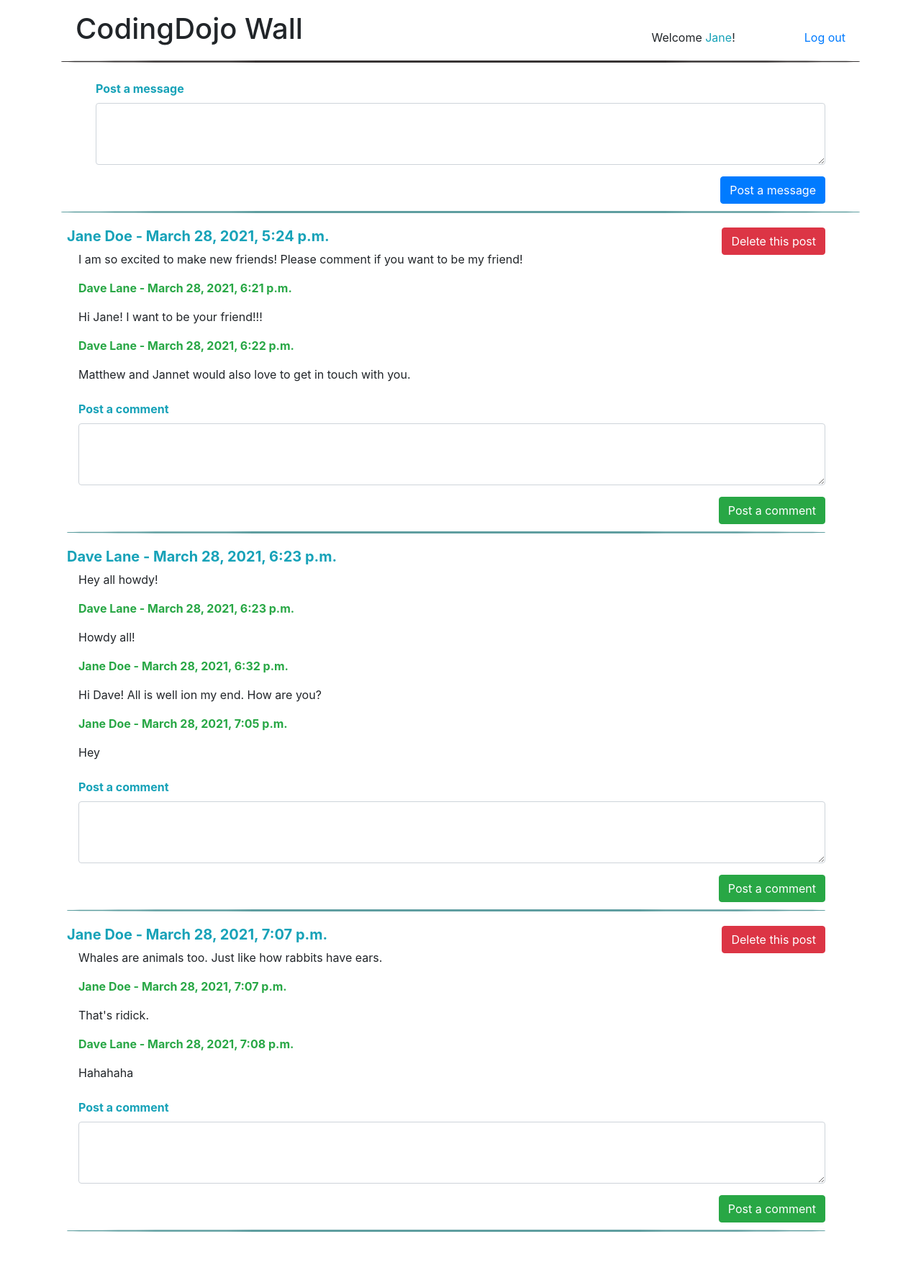
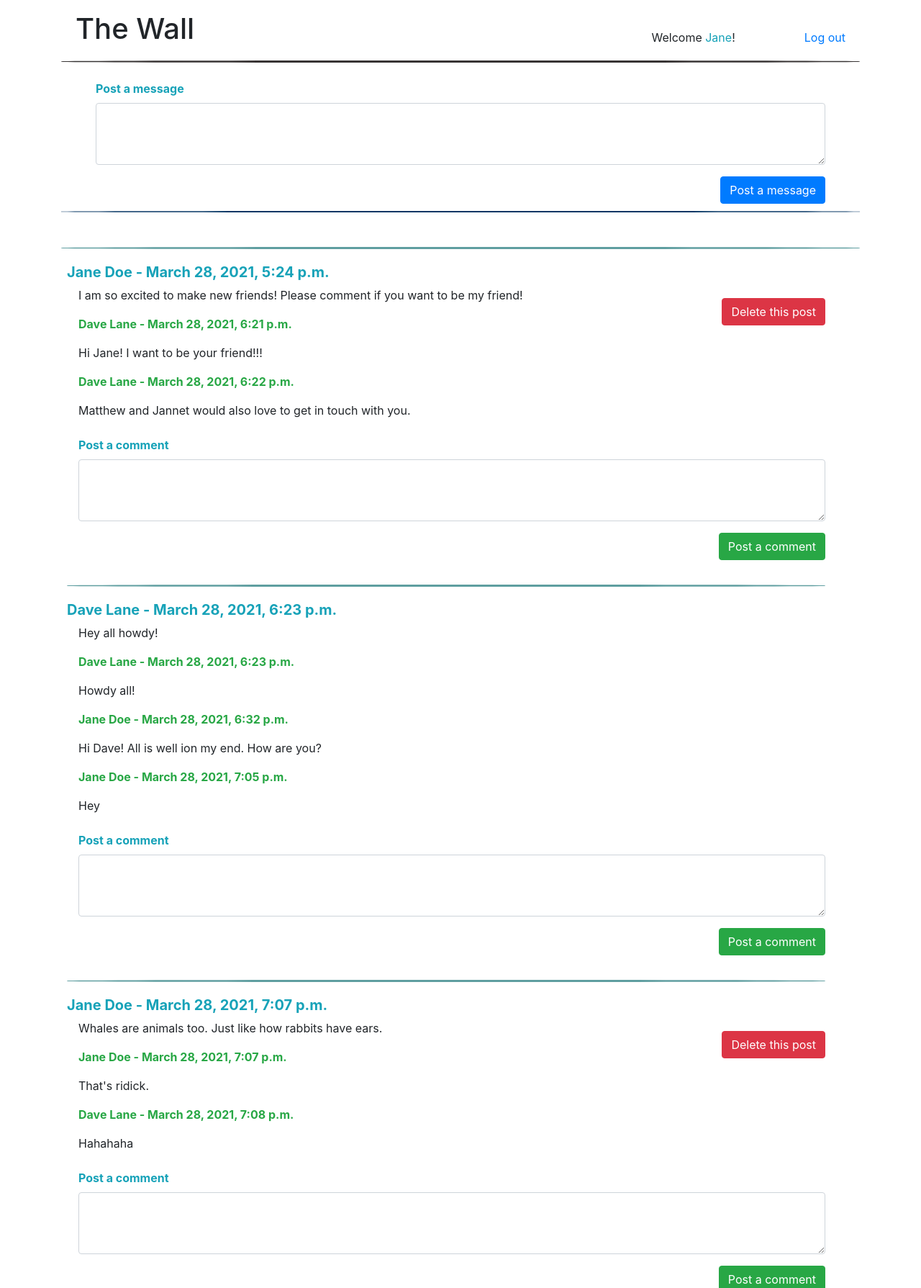
Before and after one commit to aasthaneup/django_theWall, a Django app: template app_wall/templates/wall.html in a window 1280 px wide. Shown: the top 1789 px of the page at 72% size. Before the commit the page ends 1711 px from the top, so only its background shows below. Run offline with Django 3.2, Linux system fonts and the light colour scheme; the template is opened without the code that fills it: values that come from a table or form of the project are taken from there, others are empty; data comes from the database, SQL or seed files in the repository; both versions use the stored data as it was after the commit; some libraries are stand-ins or nearby versions.

Commit message:
spacing improved

```diff
--- a/app_wall/static/style.css
+++ b/app_wall/static/style.css
@@ -38,6 +38,16 @@
     margin: auto;
     margin-bottom: 20px;
 }
+.secline{
+    height: 2px;
+    background-color: rgb(6, 54, 100);
+    border-radius: 40%;
+    margin: auto;
+    margin-bottom: 20px;
+}
+.cmtmsgs{
+    border-bottom: 2px solid rgb(3, 74, 85);
+}
 .bodyline{
     height: 3px;
     background-color: cadetblue;
--- a/app_wall/templates/wall.html
+++ b/app_wall/templates/wall.html
@@ -12,9 +12,9 @@
 <body>
     <div class="container">
         <div class="header mt-3">
-            <a class = "float-right mt-4 ml-5 "" href="/logout">Log out</a>
+            <a class = "float-right mt-4 ml-5" href="/logout">Log out</a>
             <p class="float-right mt-4 mr-5">Welcome <span class="text-info">{{logged_user.first_name}}</span>!</p>
-            <h1>CodingDojo Wall</h1>
+            <h1>The Wall</h1>
         </div>
         <div class="line"></div>
         <div class="content ml-5 mr-5">
@@ -28,11 +28,12 @@
             </form>
             <br>
         </div>
-        <div class="bodyline"></div>
+        <div class="secline"></div>
+        <div class="bodyline mt-5"></div>
         <div class="cmmttome ml-2 mr-5">
             {% for msg in all_messages %}
                 {% if msg.message_posted_by.id == logged_user.id %}
-                    <a class="btn btn-danger float-right" href = "/delete/{{msg.id}}">Delete this post</a>
+                    <a class="btn btn-danger float-right mt-5" href = "/delete/{{msg.id}}">Delete this post</a>
                 {% endif %}
                 <h5 class="font-weight-bold text-info">{{msg.message_posted_by.first_name}} {{ msg.message_posted_by.last_name }} - {{ msg.created_at }}</h5>
                 <div class="ml-3">
@@ -48,6 +49,7 @@
                             <textarea class="form-control" id="comment" rows="3" name = "postedcmt"></textarea>
                             <button class="btn btn-success float-right mt-3">Post a comment</button>
                             <br>
+                            <br>
                         </div>
                     </form>
                 </div>
```
Also changed, not shown: db.sqlite3.
